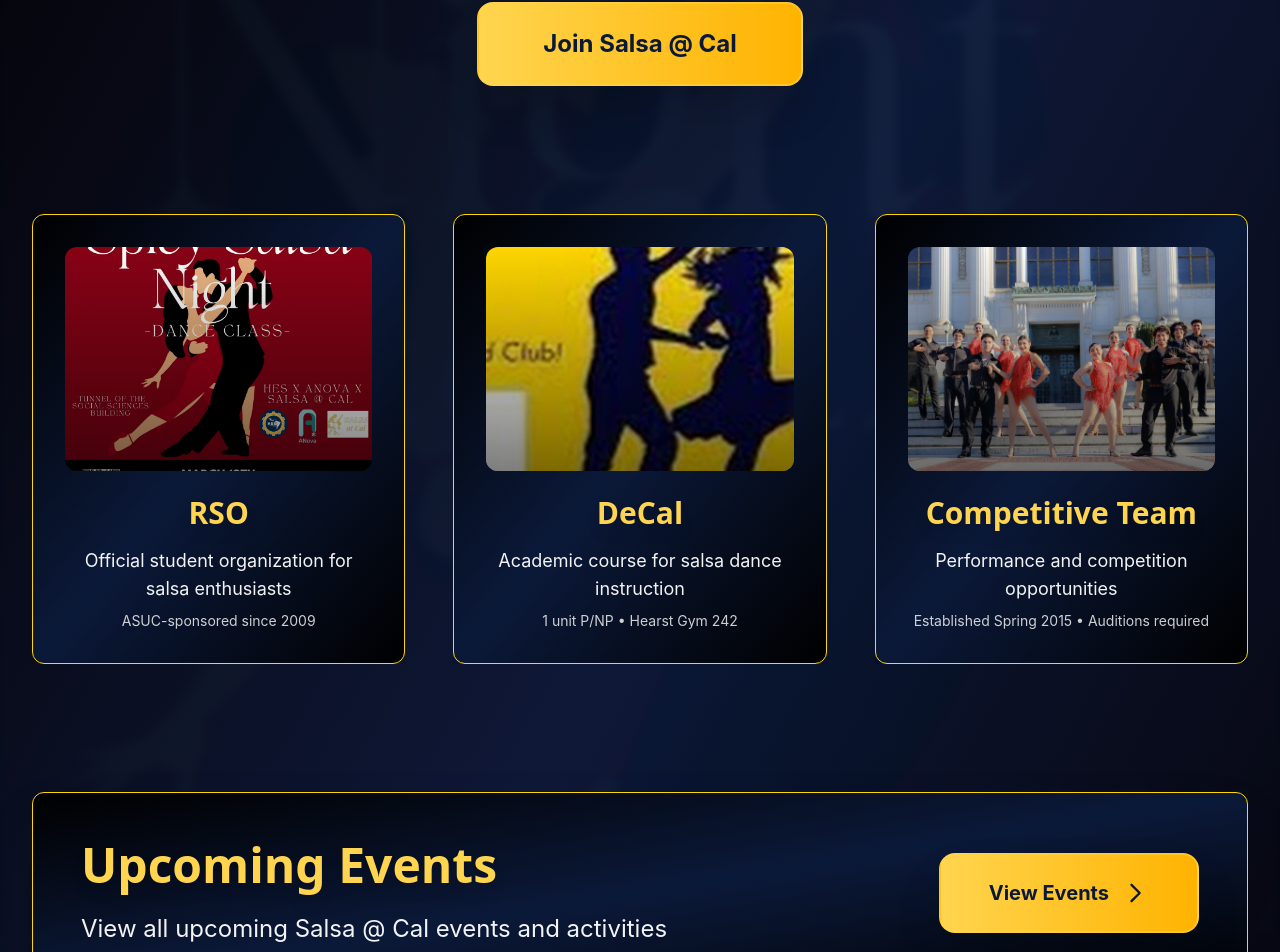
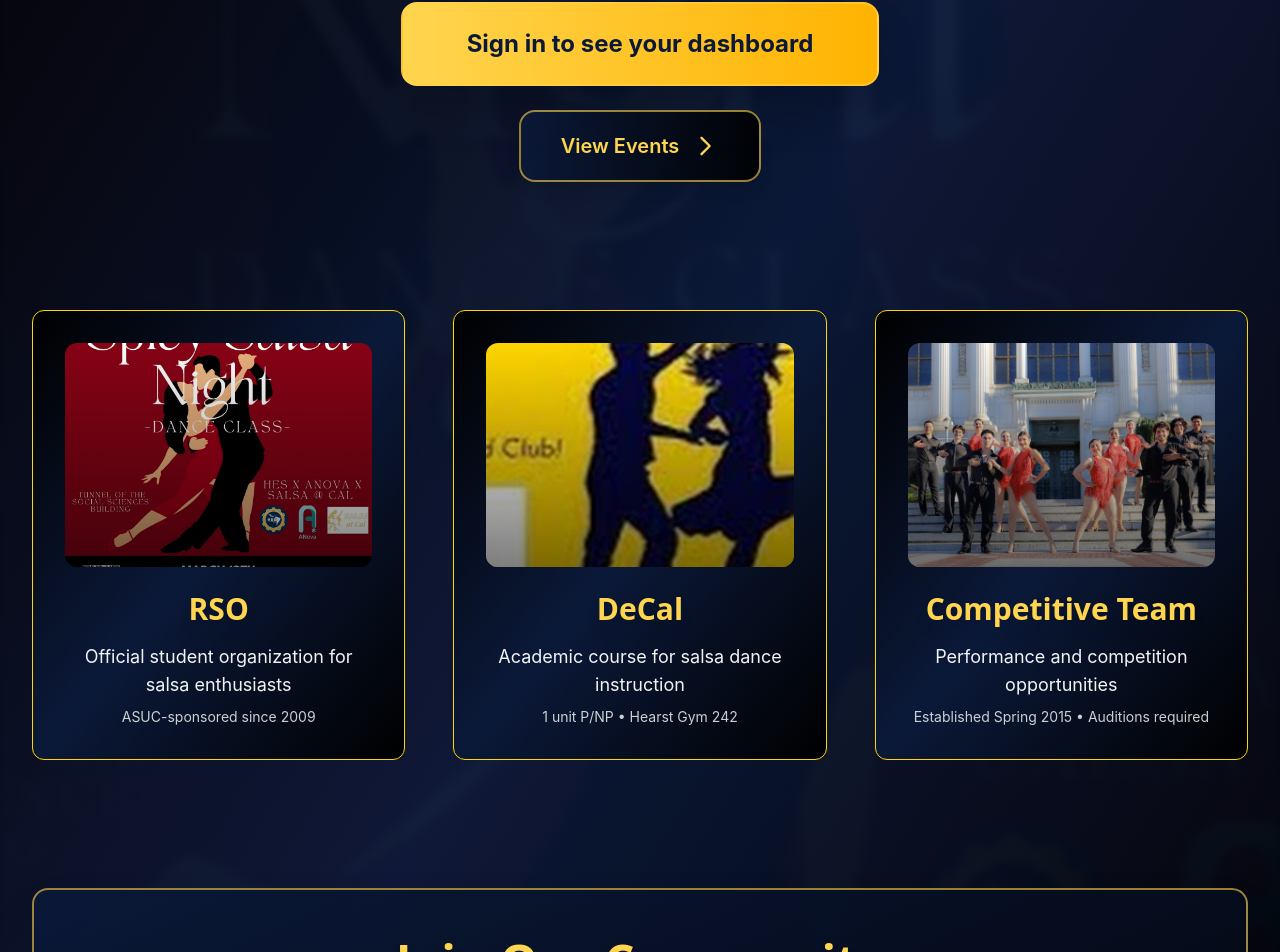
Before and after one commit to MJRobillard/Salsa-Calendar, a Next.js app: page / in a window 1280 px wide. Shown: the part 558-1510 px from the top of the page. Built offline with nearby package versions, Linux system fonts and the light colour scheme; no server answers.

Commit message:
landing page fix

```diff
--- a/src/app/page.tsx
+++ b/src/app/page.tsx
@@ -50,12 +50,25 @@ export default function HomePage() {
           </p>
 
           {!user ? (
-            <button
-              onClick={signIn}
-              className="bg-gradient-to-r from-[#FFD54F] to-[#FFB300] hover:from-[#FFB300] hover:to-[#FFD54F] text-[#0b1939] px-12 sm:px-16 py-5 sm:py-6 rounded-2xl font-bold text-xl sm:text-2xl shadow-2xl hover:shadow-[#FFD54F]/40 transition-all duration-300 transform hover:scale-105 border-2 border-[#FFD54F]/50 backdrop-blur-sm"
-            >
-              Join Salsa @ Cal
-            </button>
+            <div className="space-y-6">
+              <button
+                onClick={signIn}
+                className="bg-gradient-to-r from-[#FFD54F] to-[#FFB300] hover:from-[#FFB300] hover:to-[#FFD54F] text-[#0b1939] px-12 sm:px-16 py-5 sm:py-6 rounded-2xl font-bold text-xl sm:text-2xl shadow-2xl hover:shadow-[#FFD54F]/40 transition-all duration-300 transform hover:scale-105 border-2 border-[#FFD54F]/50 backdrop-blur-sm"
+              >
+                Sign in to see your dashboard
+              </button>
+              <div>
+                <a
+                  href="/events"
+                  className="inline-flex items-center space-x-3 bg-gradient-to-r from-[#0b1939]/90 to-[#000000]/90 backdrop-blur-sm text-[#FFD54F] px-8 sm:px-10 py-4 sm:py-5 rounded-2xl border-2 border-[#FFD54F]/60 hover:border-[#FFD54F]/80 hover:bg-gradient-to-r hover:from-[#0b1939] hover:to-[#000000] transition-all duration-300 shadow-lg text-lg sm:text-xl font-semibold hover:scale-105 transform"
+                >
+                  <span>View Events</span>
+                  <svg className="w-6 h-6 sm:w-7 sm:h-7" fill="none" stroke="currentColor" viewBox="0 0 24 24">
+                    <path strokeLinecap="round" strokeLinejoin="round" strokeWidth={2} d="M9 5l7 7-7 7" />
+                  </svg>
+                </a>
+              </div>
+            </div>
           ) : (
             <div className="space-y-6 sm:space-y-8">
               <p className="text-white/95 text-lg sm:text-xl">Welcome back, {user.displayName}!</p>
@@ -180,30 +193,7 @@ export default function HomePage() {
           </div>
         </div> */}
 
-        {/* Upcoming Events Section */}
-                  <div className="mb-20 sm:mb-24 lg:mb-32">
-          <div className="bg-gradient-to-br from-[#000000] via-[#0b1939] to-[#000000] p-8 sm:p-10 lg:p-12 rounded-xl shadow-2xl backdrop-blur-sm border border-brand-gold">
-            <div className="relative flex flex-col lg:flex-row lg:items-center lg:justify-between">
-              <div className="lg:flex-1 mb-8 lg:mb-0">
-                <h2 className="text-3xl sm:text-4xl lg:text-5xl font-bold text-[#FFD54F] mb-6 drop-shadow-lg">Upcoming Events</h2>
-                <p className="text-white/95 text-lg sm:text-xl lg:text-2xl leading-relaxed max-w-3xl">
-                  View all upcoming Salsa @ Cal events and activities
-                </p>
-              </div>
-              <div className="lg:flex-shrink-0">
-                <a
-                  href="/events"
-                  className="inline-flex items-center space-x-3 bg-gradient-to-r from-[#FFD54F] to-[#FFB300] hover:from-[#FFB300] hover:to-[#FFD54F] text-[#0b1939] px-10 sm:px-12 py-5 sm:py-6 rounded-2xl font-bold text-lg sm:text-xl hover:shadow-[#FFD54F]/40 transition-all duration-300 transform hover:scale-105 shadow-2xl border-2 border-[#FFD54F]/50 backdrop-blur-sm"
-                >
-                  <span>View Events</span>
-                  <svg className="w-6 h-6 sm:w-7 sm:h-7" fill="none" stroke="currentColor" viewBox="0 0 24 24">
-                    <path strokeLinecap="round" strokeLinejoin="round" strokeWidth={2} d="M9 5l7 7-7 7" />
-                  </svg>
-                </a>
-              </div>
-            </div>
-          </div>
-        </div>
+
 
         {/* Community Links Section */}
         <div className="relative overflow-hidden bg-gradient-to-br from-[#0b1939]/95 to-[#000000]/95 p-8 sm:p-10 lg:p-12 rounded-2xl shadow-2xl border-2 border-[#FFD54F]/60 backdrop-blur-sm">
```
